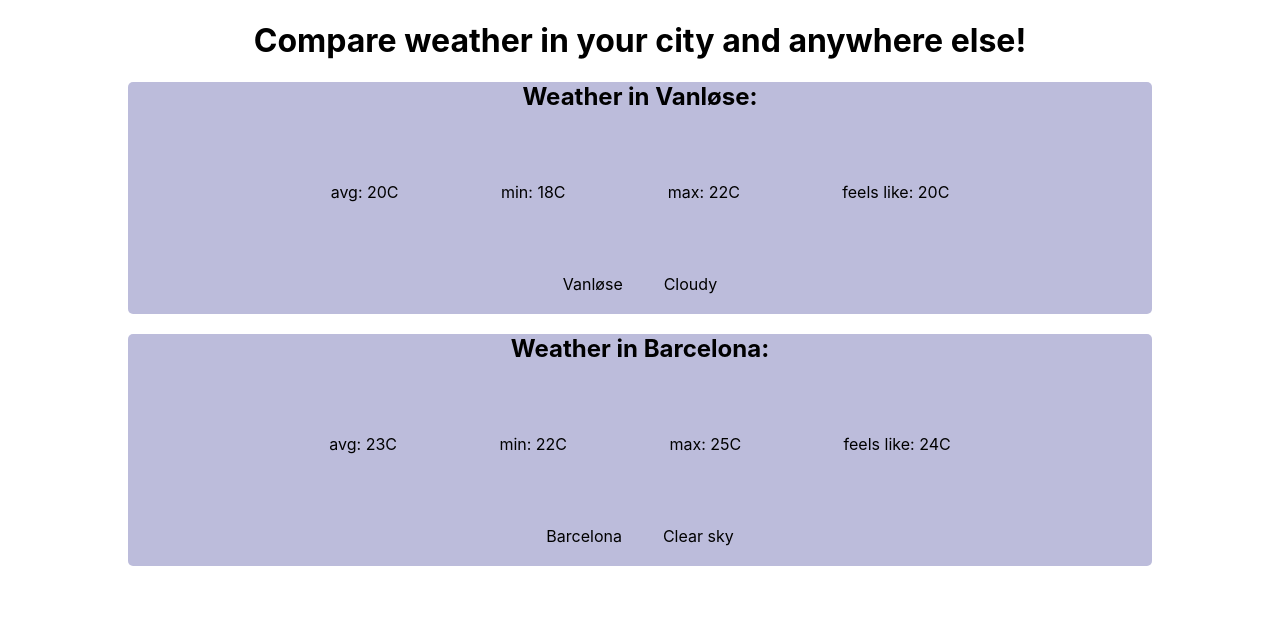
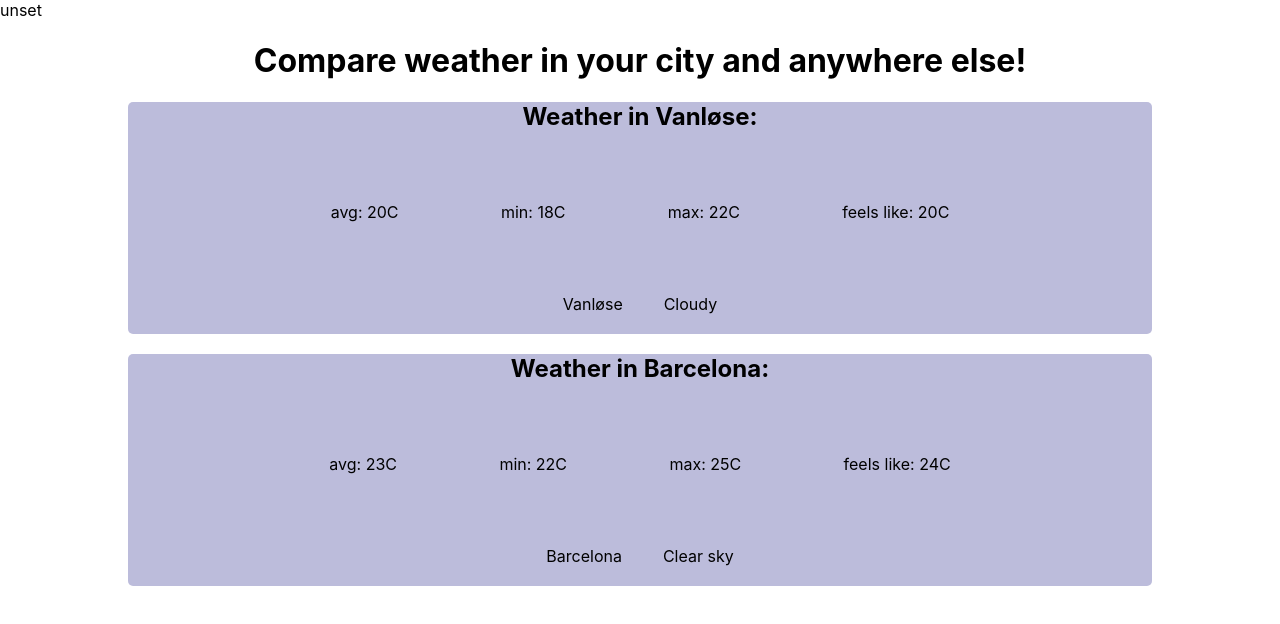
Before and after one commit to linneat/mit-vejr, a React (Create React App) app: page / in a window 1280 px wide. Shown: the top 624 px of the page. Built offline with nearby package versions, Linux system fonts and the light colour scheme; no server answers.

Commit message:
api key reading

```diff
--- a/src/App.js
+++ b/src/App.js
@@ -4,7 +4,9 @@ import WeatherInfo from "./WeatherInfo";
 
 function App() {
   return (
+
     <div className="appWrap">
+      <div>{process.env.REACT_APP_WEATHER_API_KEY}</div>
       <h1 className="heading">Compare weather in your city and anywhere else!</h1>
       <WeatherInfo
         city="Vanløse"
```
Also changed, not shown: 1 other file (tests, documents, lock files or other folders).
